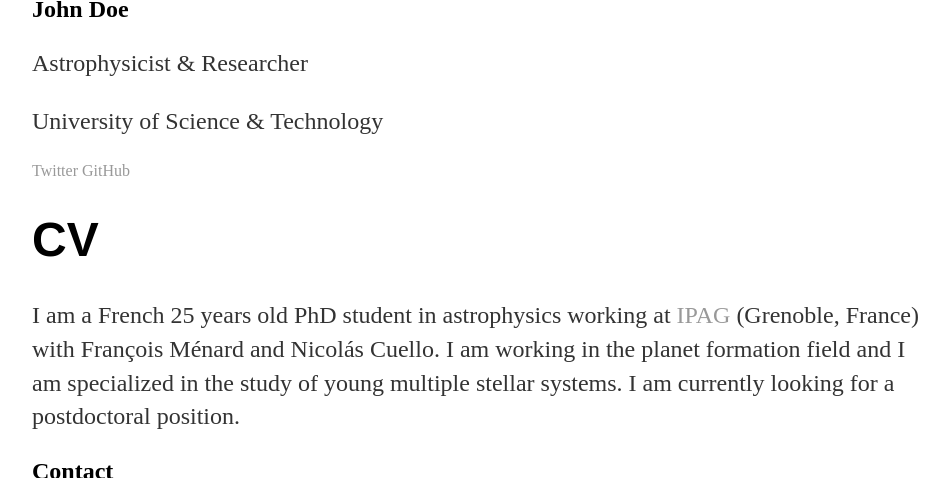
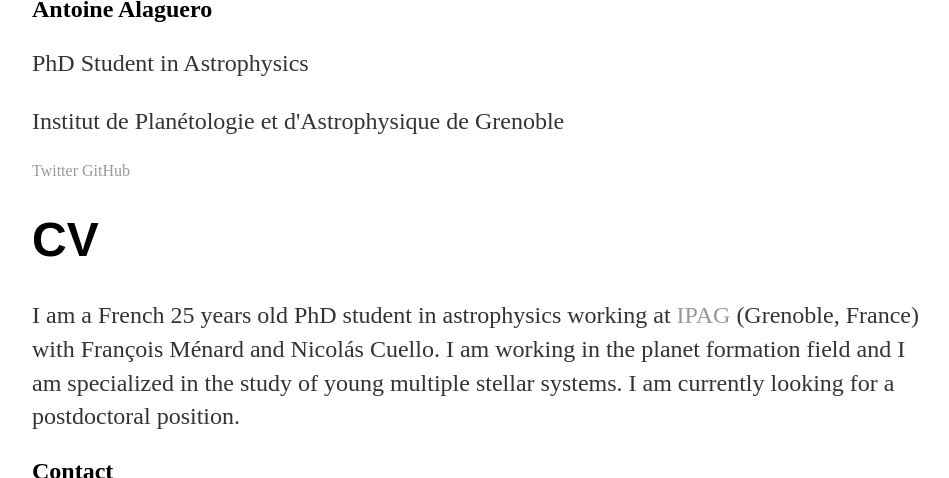
Before and after one commit to AlagueroA/AlagueroA.github.io, a Jekyll site: the page built from about/index.html, in a window 1280 px wide and 900 px high, cut to the strip 422-900 px from the top of the window. Shown: the whole strip, without its empty margins (160-1109 px from the left). Built offline with Jekyll 4.4.1, drawn with Linux system fonts in a browser that asks for light colours.

Commit message:
profilecard

```diff
--- a/_includes/profilecard.html
+++ b/_includes/profilecard.html
@@ -1,14 +1,14 @@
 <div class="profile-card">
     <div class="profile-card-header">
-        <img src="profile-image.jpg" alt="Profile Image">
+        <img src="{{ '/assets/images/profile-image.jpg' | relative_url }}" alt="Profile Image">
     </div>
     <div class="profile-card-body">
-        <h2>John Doe</h2>
-        <p>Astrophysicist & Researcher</p>
-        <p>University of Science & Technology</p>
+        <h2>Antoine Alaguero</h2>
+        <p>PhD Student in Astrophysics</p>
+        <p>Institut de Planétologie et d'Astrophysique de Grenoble</p>
     </div>
     <div class="profile-card-footer">
-        <a href="https://twitter.com/johndoe" target="_blank">Twitter</a>
-        <a href="https://github.com/johndoe" target="_blank">GitHub</a>
+        <a href="https://twitter.com/alagueroa" target="_blank">Twitter</a>
+        <a href="https://github.com/alagueroa" target="_blank">GitHub</a>
     </div>
 </div>
```
Also changed, not shown: assets/images/raccoonbread.jpeg (added), 2 other files.
